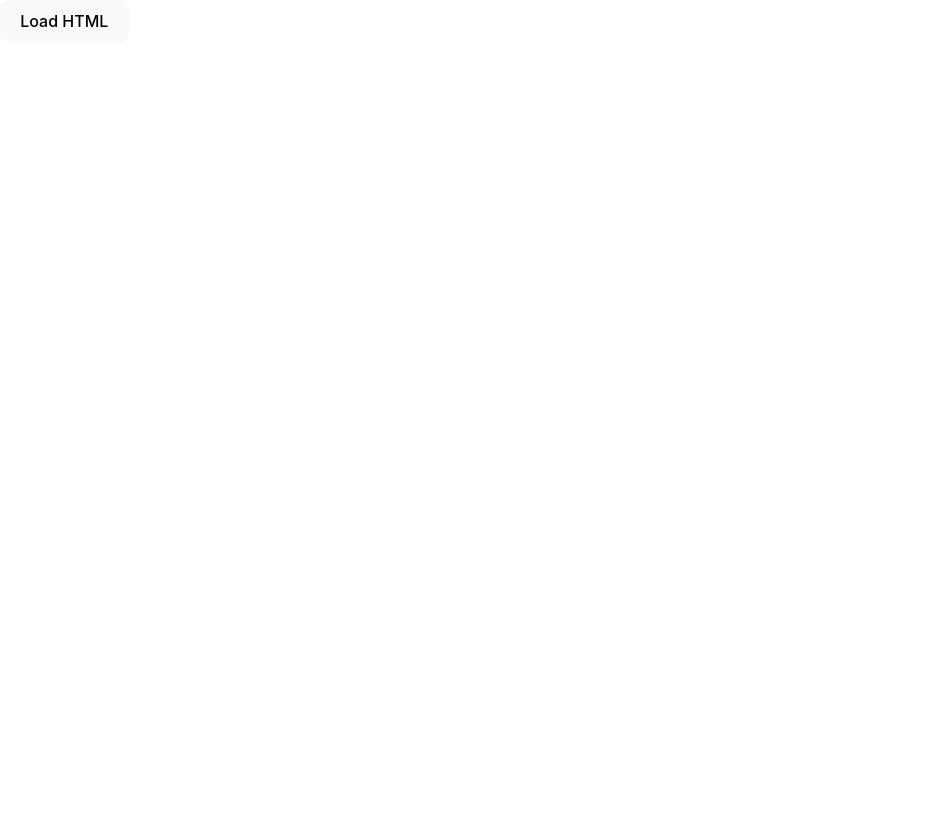
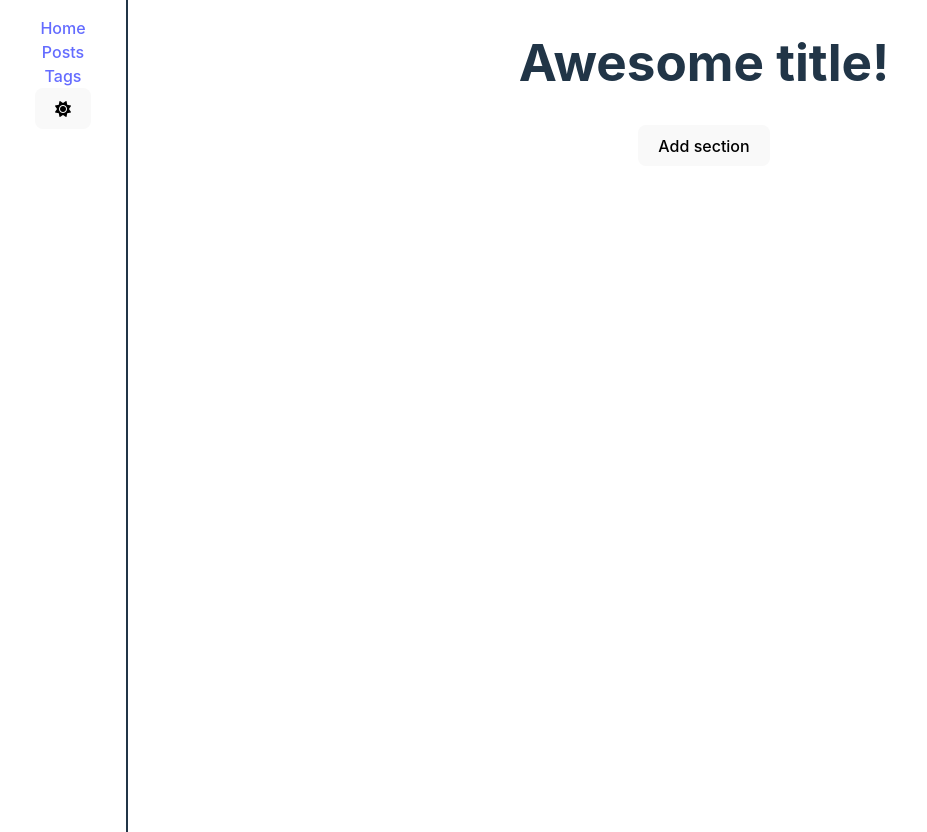
Before and after one commit to cdevelopment010/TOP-blog-admin, a Vue app: page /posts/new-post in a window 1280 px wide. Shown: the whole page, without its empty margins (0-927 px from the left). Before the commit the page ends 800 px from the top, so only its background shows below. Built offline with nearby package versions, Linux system fonts and the light colour scheme; sample sign-in values are in the browser's storage.

Commit message:
Feat: Edit post title, add simple section

```diff
--- /dev/null
+++ b/src/components/editableComponent.vue
@@ -0,0 +1,38 @@
+<template>
+      <!-- Display the content editable div -->
+      <div
+        contenteditable="true"
+        v-html="editableText.value"
+        @blur="updateContent"
+      ></div>
+  </template>
+
+  <script setup lang="ts">
+  import { defineProps, defineEmits, reactive, watch } from "vue";
+
+  // Define the interface for the element
+  interface element {
+    id: number,
+    html: string,
+    children: element[],
+    attributes: string,
+    editing: boolean,
+  }
+
+  // Define props and emits
+  const props = defineProps<{ data: element }>();
+  const emit = defineEmits<{ (event: 'update', updatedHtml: string): void }>();
+
+  // Reactive variable for editable text content
+  const editableText = reactive({
+    value: props.data.html, // Start with the original HTML
+  });
+
+  // Function to handle updates when the user edits the contenteditable div
+  function updateContent(event: Event) {
+    const inputEvent = event as InputEvent; // Cast to InputEvent
+    const target = inputEvent.target as HTMLElement;
+    editableText.value = target.innerHTML; // Update the reactive value with the new HTML
+    emit('update', editableText.value); // Emit the updated HTML back to the parent
+  }
+  </script>
--- a/src/views/CreatePostView.vue
+++ b/src/views/CreatePostView.vue
@@ -1,72 +1,65 @@
 <template>
-    <div>
-      <button @click="fetchHtml">Load HTML</button>
-      <div v-for="(element, index) in parsedData" :key="index">
-        <DynamicElement :element="element" />
-      </div>
+  <div class="container">
+    <div class="nav-container">
+        <NavComponent />
     </div>
+    <div class="body-container">
+      <template v-for="(el, index) in html" :key="el.id">
+        <editableComponent :data="el" @update="updateHtml(index, $event)" />
+      </template>
+      <button @click="addSection">Add section</button>
+    </div>
+  </div>
   </template>
 
 
-  <script setup lang="ts">
-  import { ref } from 'vue';
+<script setup lang="ts">
+import { ref, watch } from 'vue';
+import NavComponent from '../components/nav.vue';
+import editableComponent from '../components/editableComponent.vue';
 
   // Define the structure of a parsed element
-  interface ParsedElement {
-    tag: string;
-    attributes: Record<string, string>;
-    content: string | null; // Direct text content (if any)
-    children: ParsedElement[]; // Nested elements
+  interface element {
+    id: number,
+    html: string,
+    children: element[]
+    attributes: string,
+    editing: boolean,
   }
 
-  const rawHtml = ref('');
-  const parsedData = ref<ParsedElement[]>([]);
+  const html = ref<element[]>([
+    {id: 0, html: "<h1>Awesome title!</h1>", children: [], attributes: "", editing: true}
+  ])
+  watch(html, (newVal) => {
+    console.log('HTML updated:', newVal);
+  }, { deep: true });
 
-  const fetchHtml = async () => {
-    // Simulate API call
-    rawHtml.value = `<section><h1>Cool title</h1><div><span>Tag information</span></div></section><section><p>paragraph 1</p><p>Paragraph 2 <a href="somelink">Here</a>.</p><img src="" alt=""></section>`;
 
-    // Parse the HTML string
-    const parser = new DOMParser();
-    const doc = parser.parseFromString(rawHtml.value, 'text/html');
 
-    // Convert HTML to reactive data
-    parsedData.value = Array.from(doc.body.children).map((node) =>
-      convertNodeToElement(node)
-    );
-  };
-  const convertNodeToElement = (node: Node): ParsedElement => {
-  if (node.nodeType === Node.TEXT_NODE) {
-    // Text node handling
-    const textContent = node.textContent?.trim(); // Remove extra spaces
-    if (textContent) {
-      return {
-        tag: '', // No tag for text nodes
-        attributes: {},
-        content: textContent,
-        children: [],
-      };
-    } else {
-      // Return empty element if no text
-      return { tag: '', attributes: {}, content: null, children: [] };
-    }
+  function updateHtml(index: number, updatedHtml: string) {
+    console.log("UPDATE!");
+    html.value[index] = { ...html.value[index], html: updatedHtml };
+    console.log(html.value);
   }
 
-  if (node.nodeType === Node.ELEMENT_NODE) {
-    const element = node as HTMLElement;
-    const children = Array.from(element.childNodes).map(convertNodeToElement);
+  function addSection() {
+    html.value.push({id: html.value.length, html: "<section><i>placeholder...</i></section>", children: [], attributes: "", editing: true})
+    console.log(html.value);
 
-    return {
-      tag: element.tagName.toLowerCase(),
-      attributes: Array.from(element.attributes).reduce((acc, attr) => {
-        acc[attr.name] = attr.value;
-        return acc;
-      }, {} as Record<string, string>),
-      content: null, // Elements don't have direct content, it will be handled by children
-      children: children.filter(child => child.content || child.children.length), // Only add children with content
-    };
   }
 
-  return { tag: '', attributes: {}, content: null, children: [] }; // Default return for other cases
-};
-  </script>
+  /*
+    - Drag sections
+    - Add different sections
+      - P
+      - Code
+      - Images
+      - Ads?
+    - Highlight for popup menu
+      - link
+      - bold
+      - underline
+      - italic
+    - delete sections
+  */
+</script>
```
Also changed, not shown: src/components/dynamicElement.vue (deleted, +0 -51 lines).
